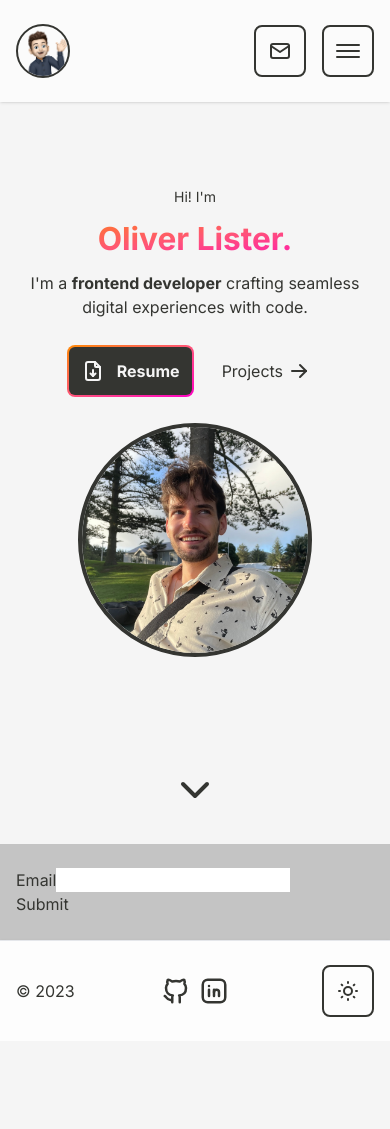
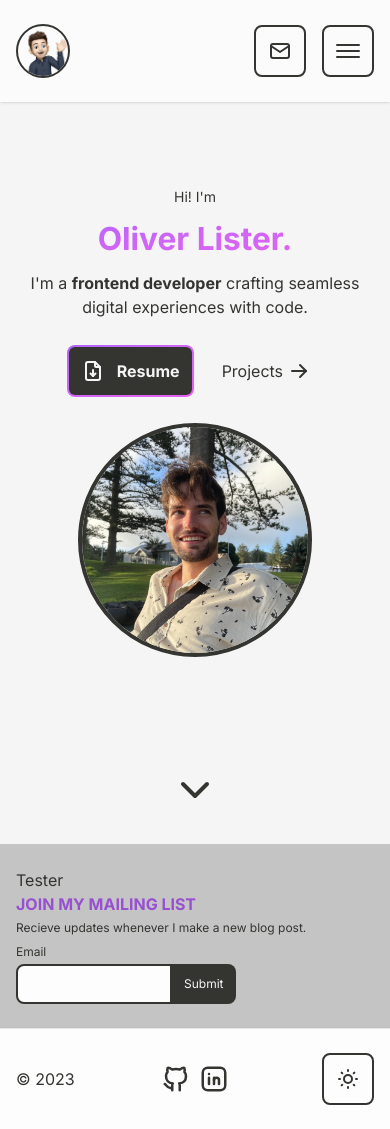
Before and after one commit to oliver-lister/oliverlister_dev, a Next.js app: page / in a window 390 px wide. Before the commit the page ends 1041 px from the top, so only its background shows below. Built offline with nearby package versions, Linux system fonts and the light colour scheme.

Commit message:
restyled accent color to purple, added mailing list component

```diff
--- a/app/_components/Home/BlogTeaser.tsx
+++ b/app/_components/Home/BlogTeaser.tsx
@@ -6,7 +6,8 @@ function BlogTeaser() {
       id="blog-teaser"
       className="bg-secondary-400 dark:bg-secondary-200 text-primary dark:text-secondary"
     >
-      <div className="wrapper">
+      <div className="wrapper grid md:grid-cols-3">
+        <div className="md:col-span-2">Tester</div>
         <MailingList />
       </div>
     </section>
--- a/app/_components/Home/MailingList/MailingList.tsx
+++ b/app/_components/Home/MailingList/MailingList.tsx
@@ -1,14 +1,53 @@
 "use client";
 
-import React from "react";
+import React, { useState } from "react";
 import MailingListForm, {
   MailingListFormData,
 } from "./MailingListForm/MailingListForm";
 
 const MailingList: React.FC = () => {
-  const onSubmit = (values: MailingListFormData) => {};
+  const [isLoading, setIsLoading] = useState<boolean>(false);
+  const [submitted, setSubmitted] = useState<boolean>(false);
 
-  return <MailingListForm onSubmit={onSubmit} />;
+  const onSubmit = async (values: MailingListFormData) => {
+    try {
+      setIsLoading(true);
+      const res = await fetch("/api/addToMailingList", {
+        method: "POST",
+        headers: {
+          "Content-Type": "application/json",
+        },
+        body: JSON.stringify({ email: values.email }),
+      });
+
+      const result = await res.json();
+
+      if (!res.ok) {
+        throw new Error(result.error);
+      }
+
+      setIsLoading(false);
+      setSubmitted(true);
+    } catch (err) {
+      if (err instanceof Error)
+        console.error(`Error submitting form: ${err.message}`);
+      setIsLoading(false);
+    }
+  };
+
+  return (
+    <div className="md:col-span-1 grid gap-2">
+      <div className="grid gap-1">
+        <h2 className="font-bold text-md text-accent-700 dark:text-accent-500 uppercase">
+          Join my mailing list
+        </h2>
+        <p className="text-xs">
+          Recieve updates whenever I make a new blog post.
+        </p>
+      </div>
+      <MailingListForm onSubmit={onSubmit} />
+    </div>
+  );
 };
 
 export default MailingList;
--- a/app/_components/Home/MailingList/MailingListForm/MailingListForm.tsx
+++ b/app/_components/Home/MailingList/MailingListForm/MailingListForm.tsx
@@ -4,6 +4,7 @@ import { SubmitHandler, useForm } from "react-hook-form";
 import { yupResolver } from "@hookform/resolvers/yup";
 import React from "react";
 import * as yup from "yup";
+import Button from "@/components/Button";
 
 export type MailingListFormData = {
   email: string;
@@ -11,7 +12,11 @@ export type MailingListFormData = {
 
 // yup schema
 const schema = yup.object().shape({
-  email: yup.string().trim().required("Email is required"),
+  email: yup
+    .string()
+    .email("Email must be a valid email")
+    .trim()
+    .required("Email is required"),
 });
 
 type MailingListFormProps = {
@@ -27,14 +32,35 @@ const MailingListForm: React.FC<MailingListFormProps> = ({ onSubmit }) => {
     resolver: yupResolver(schema),
   });
 
+  const inputStyle = errors.email
+    ? "border-2 border-red-600 focus:border-red-600 py-2 px-3 w-full max-w-[40vw] text-xs rounded-l-lg bg-secondary-900 text-primary | dark:bg-primary-900"
+    : "border-2 py-2 px-3 text-xs w-full max-w-[40vw] rounded-l-lg border-primary bg-secondary-900 text-primary | dark:border-secondary dark:bg-primary-900";
+
   return (
     <form onSubmit={handleSubmit(onSubmit)} name="mailing-list">
-      <div>
-        <label>Email</label>
-        <input type="text" {...register("email")} />
-        {errors.email && <p>{errors.email.message}</p>}
+      <div className="grid gap-1">
+        <label htmlFor="email" className="text-xs">
+          Email
+        </label>
+        <div className="flex">
+          <input
+            id="email"
+            type="text"
+            className={inputStyle}
+            {...register("email")}
+          />
+          <Button
+            type="submit"
+            variant="primary"
+            className="text-xs rounded-none rounded-r-lg"
+          >
+            Submit
+          </Button>
+        </div>
+        {errors.email && (
+          <p className="text-red-400 text-xs">{errors.email.message}</p>
+        )}
       </div>
-      <button type="submit">Submit</button>
     </form>
   );
 };
--- a/app/api/addToMailingList/route.ts
+++ b/app/api/addToMailingList/route.ts
@@ -2,13 +2,10 @@ import { createClient } from "@/utils/supabase/server";
 import { NextRequest, NextResponse } from "next/server";
 
 export async function POST(req: NextRequest, res: NextResponse) {
-  const { email, name } = await req.json();
+  const { email } = await req.json();
 
-  if (!email || !name) {
-    return NextResponse.json(
-      { error: "Email and name are required" },
-      { status: 400 }
-    );
+  if (!email) {
+    return NextResponse.json({ error: "Email is required" }, { status: 400 });
   }
 
   const supabase = createClient();
@@ -16,7 +13,7 @@ export async function POST(req: NextRequest, res: NextResponse) {
 
   const { statusText, error } = await supabase
     .from("mailingList")
-    .insert({ email: email, name: name });
+    .insert({ email: email });
 
   if (error) {
     return NextResponse.json({ error: error.message }, { status: 500 });
--- a/app/globals.css
+++ b/app/globals.css
@@ -8,9 +8,9 @@
   --header-height: 100px;
   --gradient-accent: linear-gradient(
     to bottom right,
-    #ff8a05,
-    #ff5478,
-    #ff00c6
+    #ae64fe,
+    #d166f5,
+    #e85ff1
   );
 }
 
@@ -68,7 +68,6 @@
   }
 }
 
-
 /* NavBar */
 
 .menu__list {
--- a/components/modals/ContactModal/ContactModal.tsx
+++ b/components/modals/ContactModal/ContactModal.tsx
@@ -13,7 +13,6 @@ const ContactModal = ({ closeModal }: { closeModal: () => void }) => {
   const [submitted, setSubmitted] = useState<boolean>(false);
 
   const onSubmit = async (formData: ContactFormData) => {
-    console.log({ email: formData.email, name: formData.name });
     try {
       setIsLoading(true);
       if (formData.mailingList) {
@@ -22,7 +21,7 @@ const ContactModal = ({ closeModal }: { closeModal: () => void }) => {
           headers: {
             "Content-Type": "application/json",
           },
-          body: JSON.stringify({ email: formData.email, name: formData.name }),
+          body: JSON.stringify({ email: formData.email }),
         });
 
         const result = await res.json();
--- a/tailwind.config.js
+++ b/tailwind.config.js
@@ -33,7 +33,16 @@ module.exports = {
           900: "#fdfdfd",
         },
         accent: {
-          DEFAULT: "#FF3C92",
+          DEFAULT: "#B965FB",
+          100: "#e6ccff",
+          200: "#d9b0ff",
+          300: "#cc94ff",
+          400: "#bf78ff",
+          500: "#b965fb",
+          600: "#a85aec",
+          700: "#9750d2",
+          800: "#8645b7",
+          900: "#733a9d",
         },
       },
     },
```
